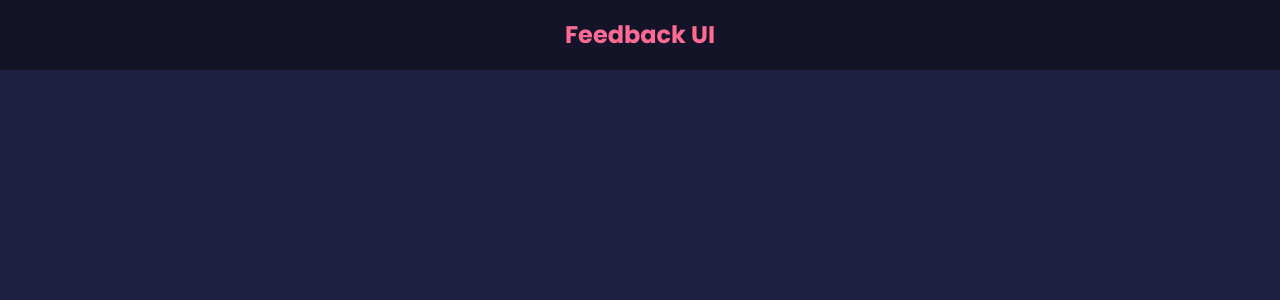
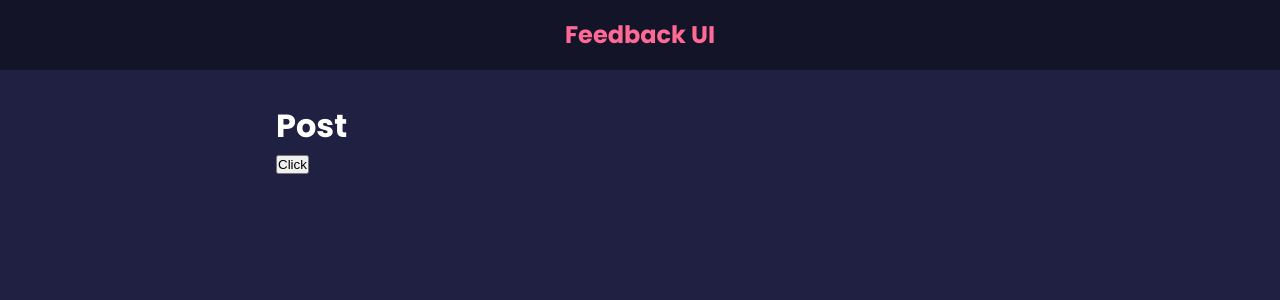
Before and after one commit to stanycruz/feedback-app, a React (Create React App) app: page /post in a window 1280 px wide. Before the commit this address had no page. Shown: the top 300 px of the page. Built offline with nearby package versions, Linux system fonts and the light colour scheme.

Commit message:
feat: add Navigate & Nasted Routes

```diff
--- a/src/App.js
+++ b/src/App.js
@@ -41,7 +41,7 @@
           ></Route>
 
           <Route path='/about' element={<AboutPage />} />
-          <Route path='/post/:id/:name' element={<Post />} />
+          <Route path='/post/*' element={<Post />} />
         </Routes>
       </div>
     </Router>
--- a/src/components/Post.jsx
+++ b/src/components/Post.jsx
@@ -1,12 +1,26 @@
-import { useParams } from 'react-router-dom'
+import { Navigate, useNavigate, Routes, Route } from 'react-router-dom'
 
 function Post() {
-  const params = useParams()
+  const status = 200
+
+  const navigate = useNavigate()
+
+  const onClick = () => {
+    console.log('Hello')
+    navigate('/about')
+  }
+
+  if (status === 404) {
+    return <Navigate to='/notfound' />
+  }
 
   return (
     <div>
-      <h1>Post {params.id}</h1>
-      <p>Name: {params.name}</p>
+      <h1>Post</h1>
+      <button onClick={onClick}>Click</button>
+      <Routes>
+        <Route path='/show' element={<h1>Hello World</h1>} />
+      </Routes>
     </div>
   )
 }
```
